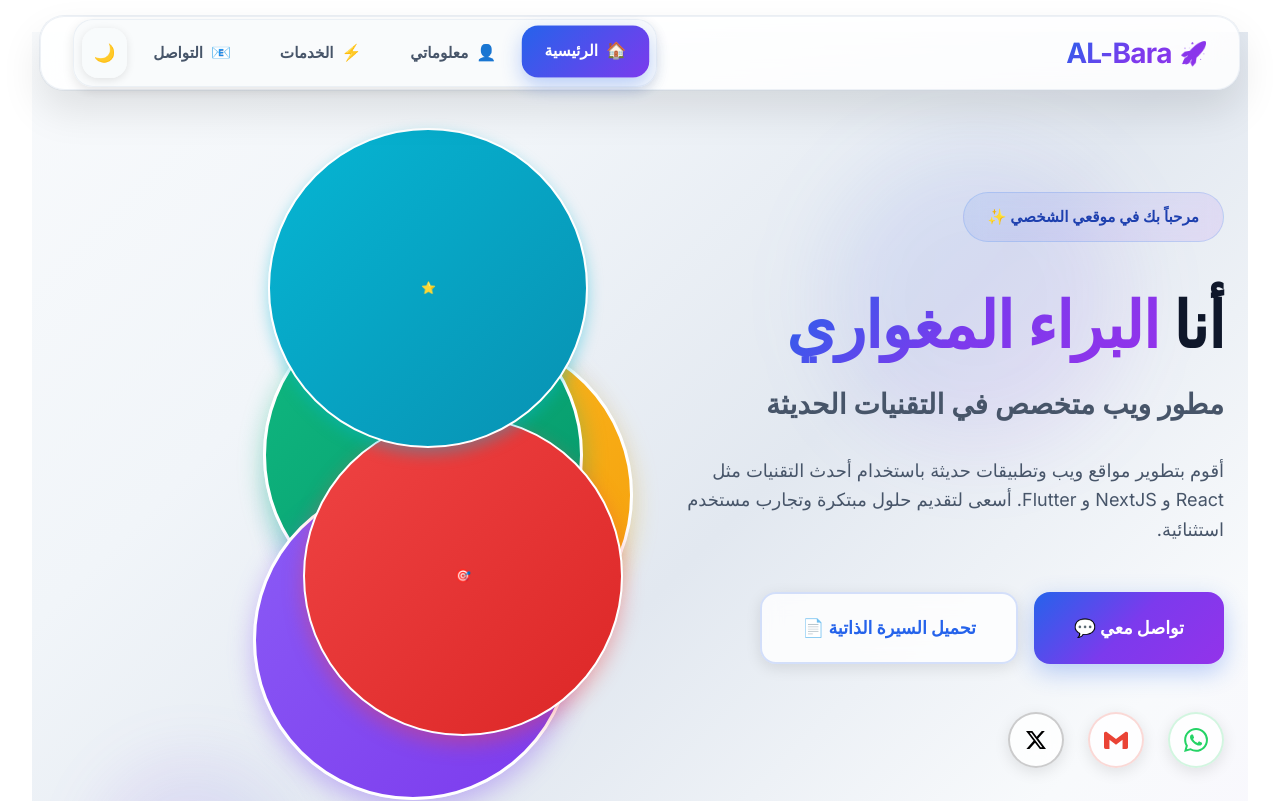
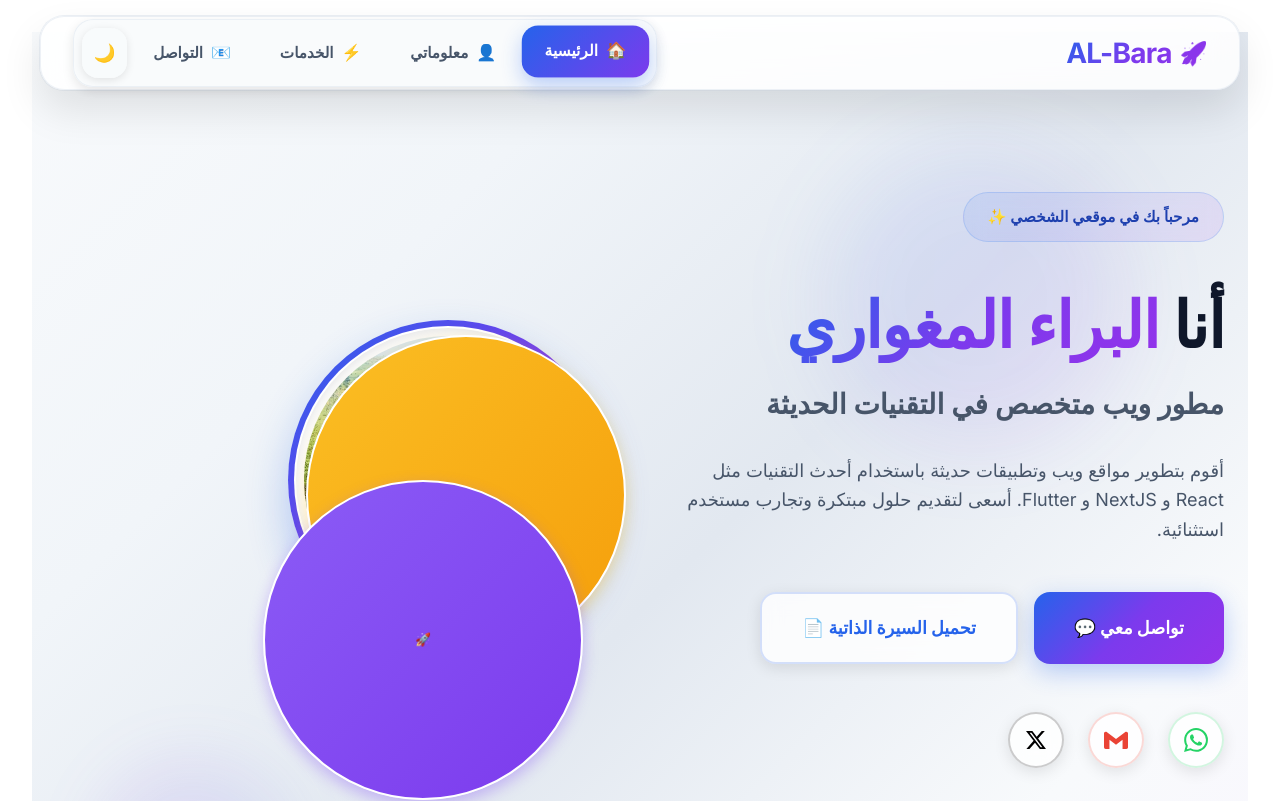
Before and after one commit to albaradeveloper/portfolio-website, a React (Vite) app: page / in a window 1280 px wide. Shown: the top 801 px of the page. Built offline with nearby package versions, Linux system fonts and the light colour scheme.

Commit message:
Enhance floating skill badges with improved animations and interactions

```diff
--- a/src/components/Home.jsx
+++ b/src/components/Home.jsx
@@ -348,160 +348,68 @@ const Home = ({ setActiveSection }) => {
               </div>
 
               {/* Floating skill badges */}
-              <div className="floating-badge skill-badge-1" style={{
+              <div className="floating-badge" style={{
                 position: 'absolute',
                 top: '15px',
-                right: '-25px',
-                width: '65px',
-                height: '65px',
+                right: '-18px',
+                width: '40px',
+                height: '40px',
                 background: 'linear-gradient(135deg, #fbbf24, #f59e0b)',
                 borderRadius: '50%',
                 display: 'flex',
                 alignItems: 'center',
                 justifyContent: 'center',
-                fontSize: '1.1rem',
-                boxShadow: '0 10px 25px rgba(251, 191, 36, 0.4)',
+                fontSize: '0.9rem',
+                boxShadow: '0 6px 15px rgba(251, 191, 36, 0.4)',
                 animation: 'floatBounce 3s ease-in-out infinite',
-                border: '3px solid white',
+                border: '2px solid white',
                 cursor: 'pointer',
                 transition: 'all 0.3s ease',
                 zIndex: 10
               }}
               title="سرعة في التطوير"
               onMouseEnter={(e) => {
-                e.target.style.transform = 'scale(1.1)';
-                e.target.style.boxShadow = '0 15px 35px rgba(251, 191, 36, 0.6)';
+                e.target.style.transform = 'scale(1.05)';
+                e.target.style.boxShadow = '0 8px 20px rgba(251, 191, 36, 0.5)';
               }}
               onMouseLeave={(e) => {
                 e.target.style.transform = 'scale(1)';
-                e.target.style.boxShadow = '0 10px 25px rgba(251, 191, 36, 0.4)';
+                e.target.style.boxShadow = '0 6px 15px rgba(251, 191, 36, 0.4)';
               }}>
                 ⚡
               </div>
 
-              <div className="floating-badge skill-badge-2" style={{
-                position: 'absolute',
-                bottom: '25px',
-                left: '-25px',
-                width: '60px',
-                height: '60px',
-                background: 'linear-gradient(135deg, #10b981, #059669)',
-                borderRadius: '50%',
-                display: 'flex',
-                alignItems: 'center',
-                justifyContent: 'center',
-                fontSize: '1rem',
-                boxShadow: '0 10px 25px rgba(16, 185, 129, 0.4)',
-                animation: 'floatPulse 4s ease-in-out infinite',
-                border: '3px solid white',
-                cursor: 'pointer',
-                transition: 'all 0.3s ease',
-                zIndex: 10
-              }}
-              title="تطوير متقدم"
-              onMouseEnter={(e) => {
-                e.target.style.transform = 'scale(1.1)';
-                e.target.style.boxShadow = '0 15px 35px rgba(16, 185, 129, 0.6)';
-              }}
-              onMouseLeave={(e) => {
-                e.target.style.transform = 'scale(1)';
-                e.target.style.boxShadow = '0 10px 25px rgba(16, 185, 129, 0.4)';
-              }}>
-                💻
-              </div>
 
-              <div className="floating-badge skill-badge-3" style={{
+
+              <div className="floating-badge" style={{
                 position: 'absolute',
                 top: '50%',
-                left: '-35px',
-                width: '55px',
-                height: '55px',
+                left: '-25px',
+                width: '40px',
+                height: '40px',
                 background: 'linear-gradient(135deg, #8b5cf6, #7c3aed)',
                 borderRadius: '50%',
                 display: 'flex',
                 alignItems: 'center',
                 justifyContent: 'center',
-                fontSize: '0.95rem',
-                boxShadow: '0 10px 25px rgba(139, 92, 246, 0.4)',
+                fontSize: '0.8rem',
+                boxShadow: '0 6px 15px rgba(139, 92, 246, 0.4)',
                 animation: 'floatSway 5s ease-in-out infinite',
-                border: '3px solid white',
+                border: '2px solid white',
                 cursor: 'pointer',
                 transition: 'all 0.3s ease',
                 zIndex: 10
               }}
               title="ابتكار وإبداع"
               onMouseEnter={(e) => {
-                e.target.style.transform = 'scale(1.1)';
-                e.target.style.boxShadow = '0 15px 35px rgba(139, 92, 246, 0.6)';
+                e.target.style.transform = 'scale(1.05)';
+                e.target.style.boxShadow = '0 8px 20px rgba(139, 92, 246, 0.5)';
               }}
               onMouseLeave={(e) => {
                 e.target.style.transform = 'scale(1)';
-                e.target.style.boxShadow = '0 10px 25px rgba(139, 92, 246, 0.4)';
+                e.target.style.boxShadow = '0 6px 15px rgba(139, 92, 246, 0.4)';
               }}>
                 🚀
-              </div>
-
-              {/* Additional skill badges */}
-              <div className="floating-badge skill-badge-4" style={{
-                position: 'absolute',
-                top: '30%',
-                right: '-15px',
-                width: '45px',
-                height: '45px',
-                background: 'linear-gradient(135deg, #ef4444, #dc2626)',
-                borderRadius: '50%',
-                display: 'flex',
-                alignItems: 'center',
-                justifyContent: 'center',
-                fontSize: '0.8rem',
-                boxShadow: '0 8px 20px rgba(239, 68, 68, 0.4)',
-                animation: 'floatRotate 6s linear infinite',
-                border: '2px solid white',
-                cursor: 'pointer',
-                transition: 'all 0.3s ease',
-                zIndex: 10
-              }}
-              title="حلول مبتكرة"
-              onMouseEnter={(e) => {
-                e.target.style.transform = 'scale(1.15)';
-                e.target.style.boxShadow = '0 12px 30px rgba(239, 68, 68, 0.6)';
-              }}
-              onMouseLeave={(e) => {
-                e.target.style.transform = 'scale(1)';
-                e.target.style.boxShadow = '0 8px 20px rgba(239, 68, 68, 0.4)';
-              }}>
-                🎯
-              </div>
-
-              <div className="floating-badge skill-badge-5" style={{
-                position: 'absolute',
-                bottom: '60%',
-                left: '-20px',
-                width: '40px',
-                height: '40px',
-                background: 'linear-gradient(135deg, #06b6d4, #0891b2)',
-                borderRadius: '50%',
-                display: 'flex',
-                alignItems: 'center',
-                justifyContent: 'center',
-                fontSize: '0.75rem',
-                boxShadow: '0 6px 15px rgba(6, 182, 212, 0.4)',
-                animation: 'floatOrbit 8s linear infinite',
-                border: '2px solid white',
-                cursor: 'pointer',
-                transition: 'all 0.3s ease',
-                zIndex: 10
-              }}
-              title="تقنيات حديثة"
-              onMouseEnter={(e) => {
-                e.target.style.transform = 'scale(1.2)';
-                e.target.style.boxShadow = '0 10px 25px rgba(6, 182, 212, 0.6)';
-              }}
-              onMouseLeave={(e) => {
-                e.target.style.transform = 'scale(1)';
-                e.target.style.boxShadow = '0 6px 15px rgba(6, 182, 212, 0.4)';
-              }}>
-                ⭐
               </div>
             </div>
           </div>
--- a/src/styles/responsive.css
+++ b/src/styles/responsive.css
@@ -765,14 +765,8 @@ anced Floating Badges Animations */
   0%, 100% {
     transform: translateY(0px) rotate(0deg);
   }
-  25% {
-    transform: translateY(-8px) rotate(2deg);
-  }
   50% {
-    transform: translateY(-15px) rotate(0deg);
-  }
-  75% {
-    transform: translateY(-8px) rotate(-2deg);
+    transform: translateY(-5px) rotate(1deg);
   }
 }
 
@@ -781,17 +775,9 @@ anced Floating Badges Animations */
     transform: scale(1) translateY(0px);
     opacity: 1;
   }
-  25% {
-    transform: scale(1.05) translateY(-5px);
-    opacity: 0.9;
-  }
   50% {
-    transform: scale(1.1) translateY(-10px);
-    opacity: 0.8;
-  }
-  75% {
-    transform: scale(1.05) translateY(-5px);
-    opacity: 0.9;
+    transform: scale(1.02) translateY(-3px);
+    opacity: 0.95;
   }
 }
 
@@ -799,14 +785,8 @@ anced Floating Badges Animations */
   0%, 100% {
     transform: translateX(0px) translateY(0px) rotate(0deg);
   }
-  25% {
-    transform: translateX(5px) translateY(-8px) rotate(3deg);
-  }
   50% {
-    transform: translateX(0px) translateY(-15px) rotate(0deg);
-  }
-  75% {
-    transform: translateX(-5px) translateY(-8px) rotate(-3deg);
+    transform: translateX(3px) translateY(-4px) rotate(1deg);
   }
 }
 
@@ -872,27 +852,14 @@ anced Floating Badges Animations */
 
 /* Responsive adjustments for floating badges */
 @media (max-width: 1024px) {
-  .skill-badge-4,
-  .skill-badge-5 {
-    display: none !important;
+  .floating-badge {
+    transform: scale(0.9) !important;
   }
+}
 
-  .skill-badge-1 {
-    width: 60px !important;
-    height: 60px !important;
-    font-size: 1rem !important;
-  }
-
-  .skill-badge-2 {
-    width: 55px !important;
-    height: 55px !important;
-    font-size: 0.95rem !important;
-  }
-
-  .skill-badge-3 {
-    width: 50px !important;
-    height: 50px !important;
-    font-size: 0.9rem !important;
+@media (max-width: 900px) {
+  .floating-badge {
+    transform: scale(0.8) !important;
   }
 }
 
```
